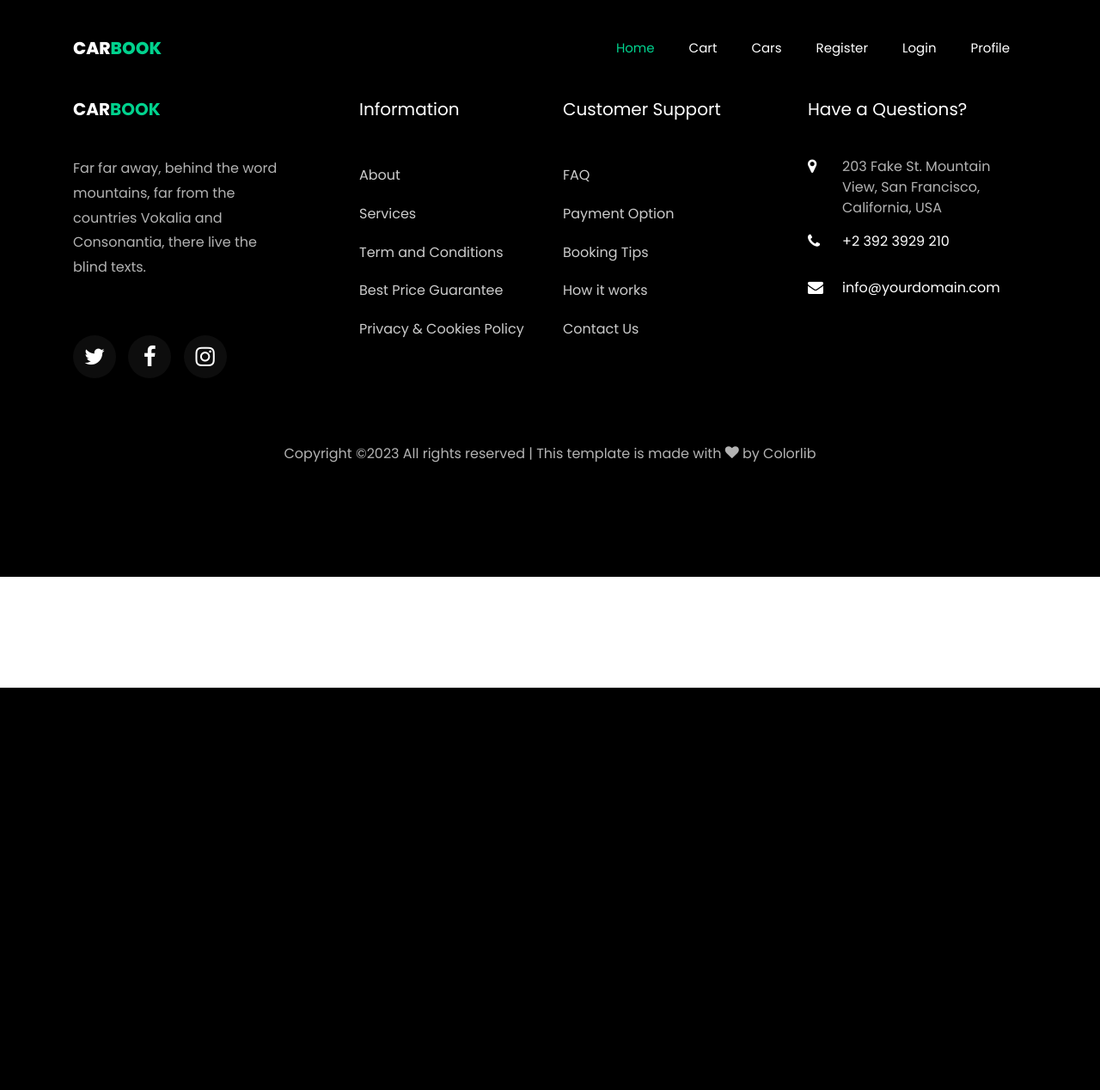
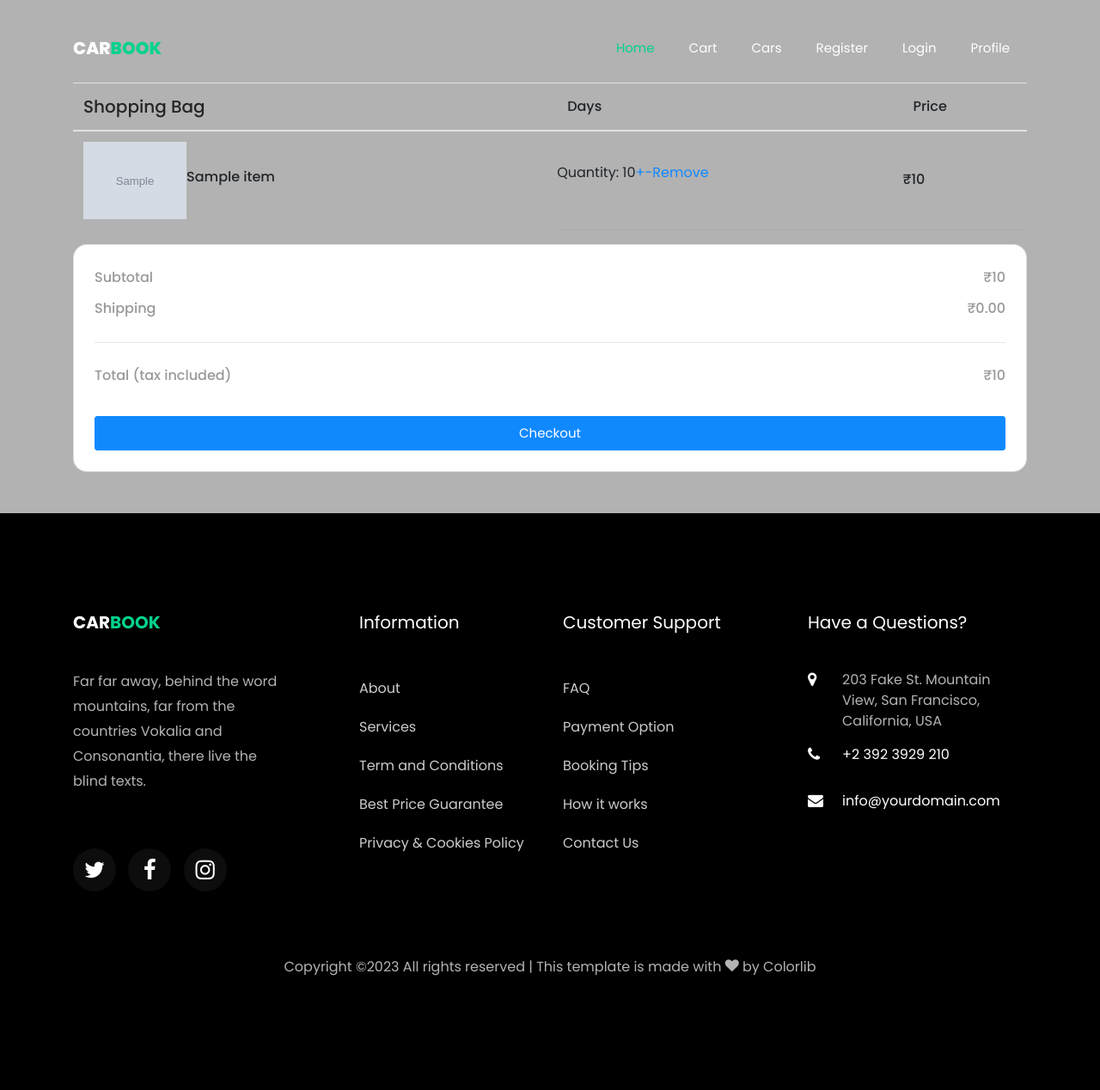
Before and after one commit to Pratik-Asatkar/car-rental, a Flask app: template templates/cart.html in a window 1280 px wide. Shown: the whole page at 86% size. Before the commit the page ends 800 px from the top, so only its background shows below. Run offline with Flask 3, Linux system fonts and the light colour scheme; the template is opened without the code that fills it: most values are stand-ins (such as "Sample title", 1, 10 or a date in 2020); grey boxes marked "Sample" are stand-in pictures; some libraries are stand-ins or nearby versions; some web fonts are replaced.

Commit message:
created cart

```diff
--- a/templates/cart.html
+++ b/templates/cart.html
@@ -1,5 +1,132 @@
 {% extends "base.html" %} {% block content %}
 
+<!-- <div class="hero-wrap ftco-degree-bg" style="background-image: url('');"
+  data-stellar-background-ratio="0.5">
+  <div class="overlay"></div>
+  <div class="container">
+    <div class="row no-gutters slider-text justify-content-start align-items-center justify-content-center">
+      <div class="col-lg-8 ftco-animate">
 
+      </div>
+    </div>
+  </div>
+</div> -->
+
+<section class="h-100 h-custom pt-5" style="background-color: #b2b2b2">
+  <div class="container h-100 py-5">
+    <div class="row d-flex justify-content-center align-items-center h-100">
+      <div class="col">
+        <div class="table-responsive">
+          <table class="table">
+            <thead>
+              <tr>
+                <th scope="col" class="h5">Shopping Bag</th>
+                <th scope="col">Days</th>
+                <th scope="col">Price</th>
+              </tr>
+            </thead>
+            <tbody>
+              {%for item in cart%}
+              <tr>
+                <th scope="row">
+                  <div class="d-flex align-items-center">
+                    <img
+                      src="{{ item['img'] }}"
+                      class="img-fluid rounded-3"
+                      style="width: 120px"
+                      alt="Book"
+                    />
+                    <div class="flex-column ms-4">
+                      <p class="mb-2">{{ item['name'] }}</p>
+                    </div>
+                  </div>
+                </th>
+                <td class="align-middle">
+                  <div class="d-flex flex-row">
+                    <p>Quantity: {{ item['quantity'] }}</p>
+                    <a
+                      href="{{ url_for('cart.add_quantity', productid=item['_id']) }}"
+                      >+</a
+                    >
+                    <a
+                      href="{{ url_for('cart.remove_quantity', productid=item['_id']) }}"
+                      >-</a
+                    >
+                    <a
+                      href="{{ url_for('cart.remove_product', productid=item['_id']) }}"
+                      >Remove</a
+                    >
+                  </div>
+                </td>
+                <td class="align-middle">
+                  <p class="mb-0" style="font-weight: 500">
+                    ₹{{ item['price'] }}
+                  </p>
+                </td>
+              </tr>
+              {% endfor %}
+            </tbody>
+          </table>
+        </div>
+
+        <div
+          class="card shadow-2-strong mb-5 mb-lg-0"
+          style="border-radius: 16px"
+        >
+          <div class="card-body p-4">
+            <div class="text-center">
+              <div class="text-center">
+                <div
+                  class="d-flex justify-content-between"
+                  style="font-weight: 500"
+                >
+                  <p class="mb-2">Subtotal</p>
+                  <p class="mb-2">₹{{ total }}</p>
+                </div>
+
+                <div
+                  class="d-flex justify-content-between"
+                  style="font-weight: 500"
+                >
+                  <p class="mb-0">Shipping</p>
+                  <p class="mb-0">₹0.00</p>
+                </div>
+
+                <hr class="my-4" />
+
+                <div
+                  class="d-flex justify-content-between mb-4"
+                  style="font-weight: 500"
+                >
+                  <p class="mb-2">Total (tax included)</p>
+                  <p class="mb-2">₹{{ total }}</p>
+                </div>
+                {% if total != 0 %}
+                <a href="{{ url_for('cart.checkout_cart') }}"
+                  ><button
+                    type="button"
+                    class="btn btn-primary btn-block btn-lg"
+                  >
+                    Checkout
+                  </button></a
+                >
+                {% else %}
+                <a href="#"
+                  ><button
+                    type="button"
+                    class="btn btn-primary btn-block btn-lg"
+                  >
+                    Checkout
+                  </button></a
+                >
+                {% endif %}
+              </div>
+            </div>
+          </div>
+        </div>
+      </div>
+    </div>
+  </div>
+</section>
 
 {% endblock %}
```
